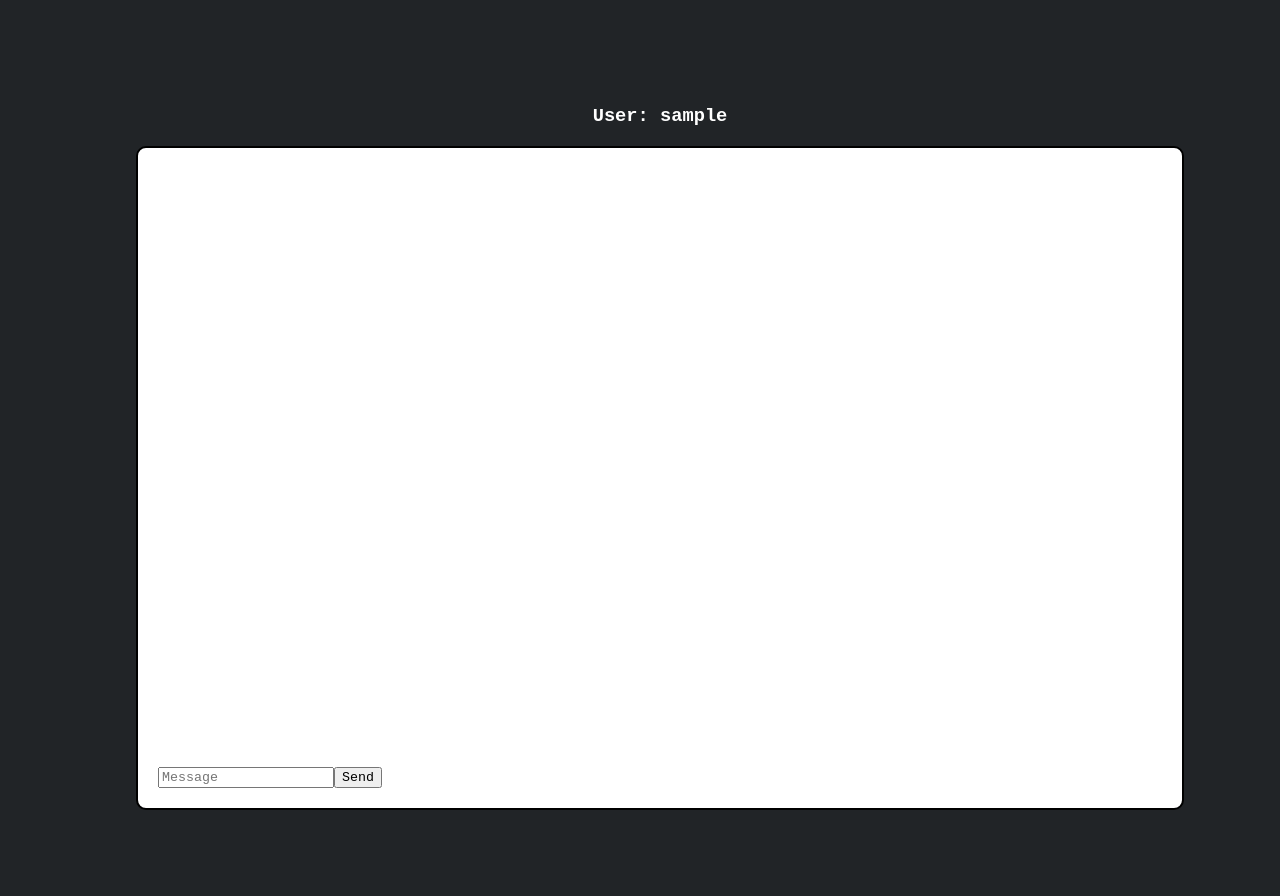
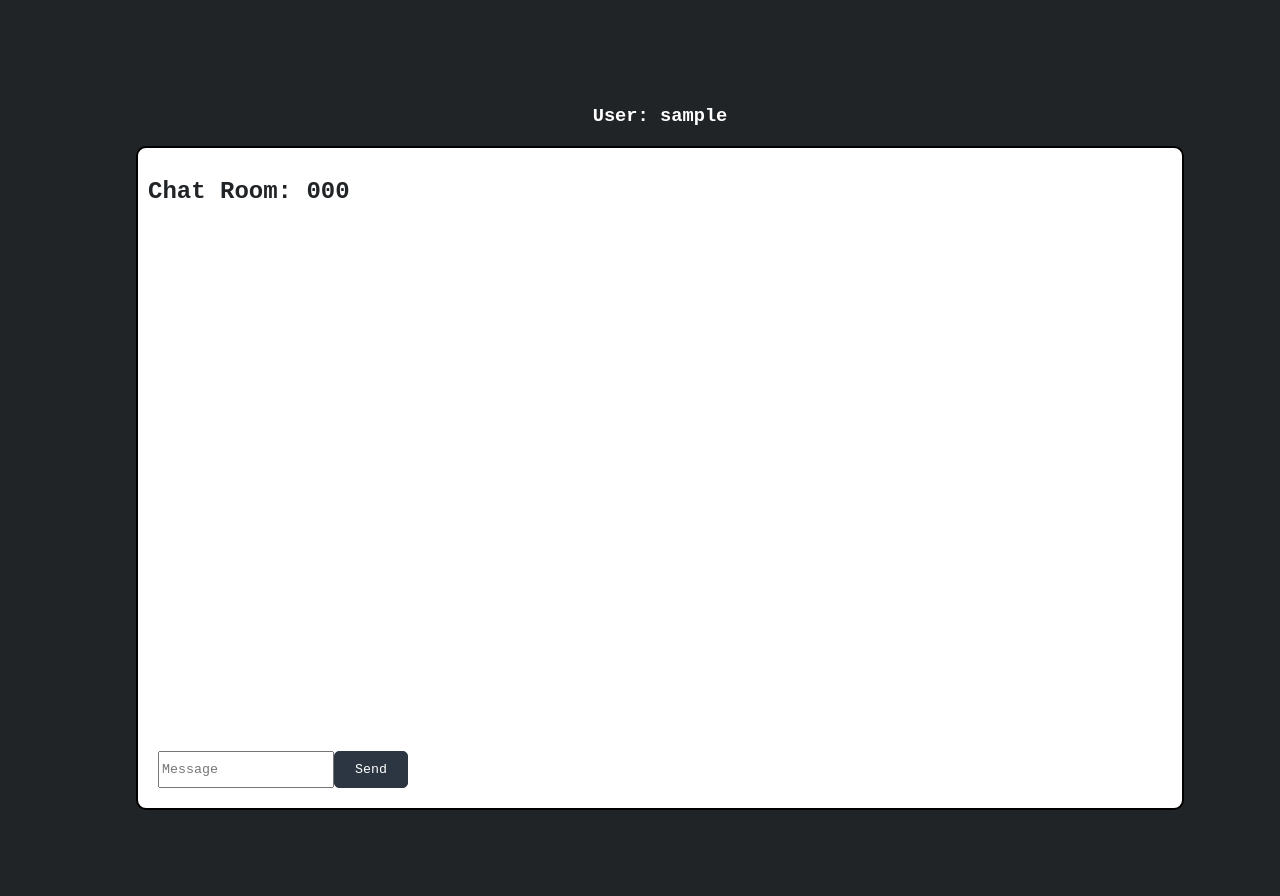
Before and after one commit to aryann4/chat-app, a Flask app: page /room/000 in a window 1280 px wide. Run offline with Flask 3, Linux system fonts and the light colour scheme; the visitor is signed in with stand-in values (Sample User, id 1); tables that the repository leaves empty hold one stand-in row (values such as "Sample post"); some libraries are stand-ins or nearby versions.

Commit message:
updted html

```diff
--- a/templates/room.html
+++ b/templates/room.html
@@ -7,7 +7,7 @@
   </div>
 
   <div class="message-box">
-    <h2>Chat Room: {{ room_code }}</h2>
+    <h2 class="thechatcode">Chat Room: {{ room_code }}</h2>
     <div class="messages" id="messages">
       {% if messages %}
         {% for msg in messages %}
@@ -20,7 +20,7 @@
     </div>
     <div class="inputs">
       <input type="text" placeholder="Message" name="message" id="message"/>
-      <button type="button" name="send" id="send-btn">Send</button>
+      <button type="button" name="send" id="send-btn" class="btn">Send</button>
     </div>
   </div>
 </div>
@@ -34,9 +34,7 @@
       }
     });
 
-    const roomCode = "{{ room_code }}";  // Pass the room code to the client side
-
-    // Function to create a new message DOM element
+    const roomCode = "{{ room_code }}";
     const createMessage = (sender, message, timestamp) => {
       const messageElement = `
       <div class="text">
@@ -46,12 +44,10 @@
       document.getElementById('messages').innerHTML += messageElement;
     };
 
-    // Receive messages from server
     socket.on('message', function(data) {
       createMessage(data.sender, data.message, data.timestamp);
     });
 
-    // Send message to server
     document.getElementById('send-btn').addEventListener('click', function() {
       const messageInput = document.getElementById('message');
       const message = messageInput.value.trim();
@@ -61,7 +57,6 @@
       }
     });
 
-    // Optional: Send message on Enter key press
     document.getElementById('message').addEventListener('keypress', function(e) {
       if (e.key === 'Enter') {
         e.preventDefault();
@@ -69,7 +64,6 @@
       }
     });
 
-    // Notify server when the user joins the room
     socket.emit('join', { room_code: roomCode });
   });
 </script>
```
